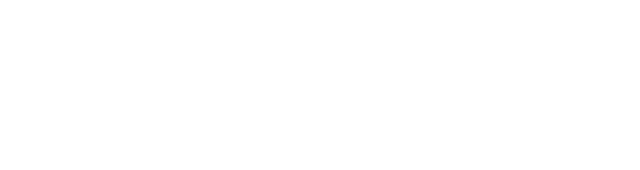
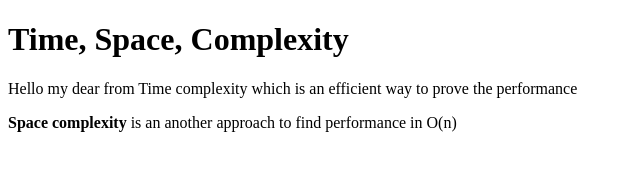
Before and after one commit to acciojob/time-and-space-complexity-AkashShrivastav2903, a website: page main.html in a window 1280 px wide. Shown: the whole page, without its empty margins (0-640 px from the left). Drawn offline with Linux system fonts and the light colour scheme.

Commit message:
created a submission

```diff
--- a/main.html
+++ b/main.html
@@ -10,7 +10,9 @@
 	<!-- the entire body must be written by student -->
     <script type="text/javascript" src="./script.js">
 </script>
-
+	<h1>Time, Space, Complexity</h1>
+	<p>Hello my dear from Time complexity which is an efficient way to prove the performance</p>
+	<p><b>Space complexity</b> is an another approach to find performance in O(n)</p>
 </body>
 
 </html>
```
